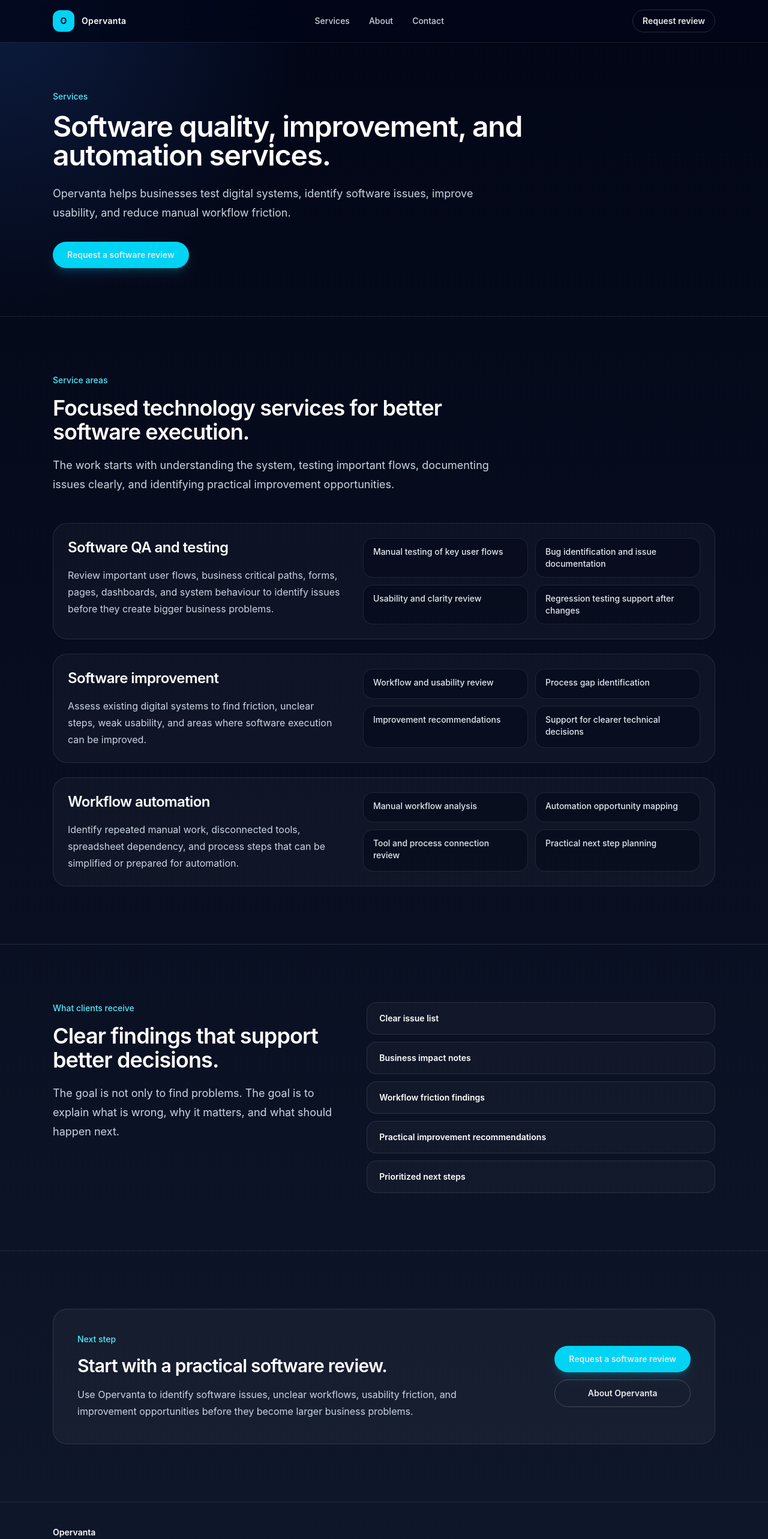
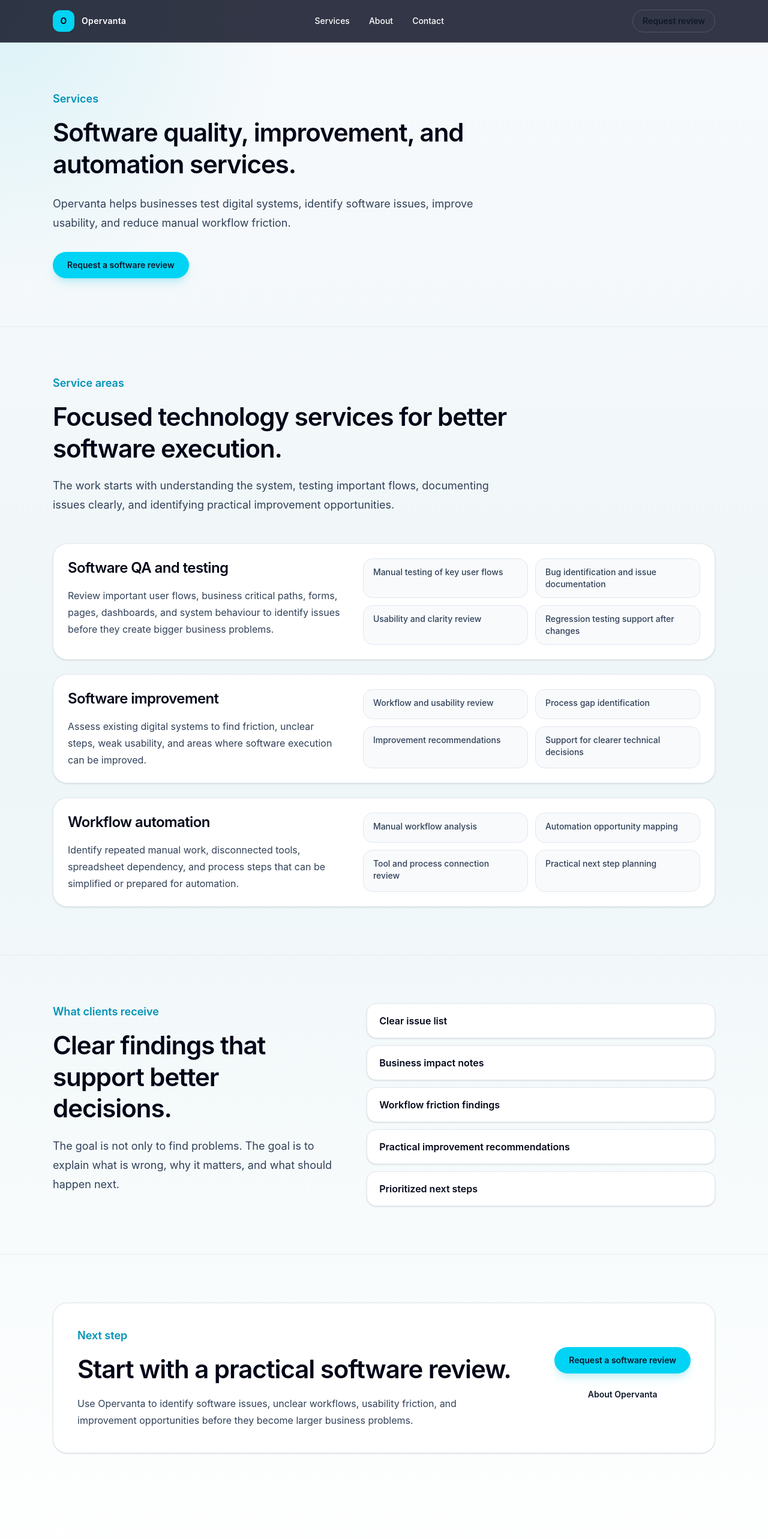
Before and after one commit to Ben-Tor/opervanta-website, a SvelteKit app: page /services in a window 1280 px wide. Shown: the top 2566 px of the page at 60% size. Built offline with nearby package versions, Linux system fonts and the light colour scheme.

Commit message:
Clean up base visual system

```diff
--- a/src/lib/components/layout/Header.svelte
+++ b/src/lib/components/layout/Header.svelte
@@ -14,10 +14,10 @@
 			<span class="text-sm font-semibold tracking-wide text-white">Opervanta</span>
 		</a>
 
-		<nav class="hidden items-center gap-8 text-sm font-medium text-slate-300 md:flex">
+		<nav class="hidden items-center gap-8 text-sm font-medium text-white md:flex">
 			{#each navigationLinks as link}
-				<a href={link.href} class="transition hover:text-white">
-					{link.label}
+				<a href={link.href} class="transition hover:text-cyan-300">
+				{link.label}
 				</a>
 			{/each}
 		</nav>
--- a/src/lib/components/sections/CoreServices.svelte
+++ b/src/lib/components/sections/CoreServices.svelte
@@ -3,16 +3,16 @@
 	import { coreServices } from '$lib/data/services';
 </script>
 
-<section class="border-t border-white/10 py-24">
+<section class="border-t border-slate-200/80 py-20">
 	<Container>
 		<div class="max-w-2xl">
-			<p class="mb-4 text-sm font-medium text-cyan-300">Core services</p>
+			<p class="mb-4 text-lg font-semibold text-cyan-600">Core services</p>
 
-			<h2 class="text-3xl font-semibold tracking-tight text-white sm:text-4xl">
+			<h2 class="max-w-3xl text-3xl font-semibold leading-tight tracking-tight text-slate-950 sm:text-4xl xl:text-[42px]">
 				Practical technology services for better software execution.
 			</h2>
 
-			<p class="mt-5 text-lg leading-8 text-slate-300">
+			<p class="mt-5 text-lg leading-8 text-slate-700">
 				Opervanta starts with focused services that help businesses identify software issues,
 				improve digital systems, and reduce manual workflow friction.
 			</p>
@@ -20,10 +20,10 @@
 
 		<div class="mt-12 grid gap-6 md:grid-cols-3">
 			{#each coreServices as service}
-				<article class="rounded-3xl border border-white/10 bg-white/[0.03] p-6">
-					<h3 class="text-lg font-semibold text-white">{service.title}</h3>
+				<article class="rounded-3xl border border-slate-200 bg-white p-6 shadow-sm">
+					<h3 class="text-lg font-semibold text-slate-950">{service.title}</h3>
 
-					<p class="mt-4 text-sm leading-7 text-slate-400">
+					<p class="mt-4 text-sm leading-7 text-slate-600">
 						{service.description}
 					</p>
 				</article>
--- a/src/lib/components/sections/ProcessSection.svelte
+++ b/src/lib/components/sections/ProcessSection.svelte
@@ -3,16 +3,16 @@
 	import { processSteps } from '$lib/data/process';
 </script>
 
-<section class="border-t border-white/10 py-24">
+<section class="border-t border-slate-200/80 py-20">
 	<Container>
 		<div class="max-w-2xl">
-			<p class="mb-4 text-sm font-medium text-cyan-300">Process</p>
+			<p class="mb-4 text-lg font-semibold text-cyan-600">Process</p>
 
-			<h2 class="text-3xl font-semibold tracking-tight text-white sm:text-4xl">
+			<h2 class="max-w-3xl text-3xl font-semibold leading-tight tracking-tight text-slate-950 sm:text-4xl xl:text-[42px]">
 				A clear process for finding issues and improving execution.
 			</h2>
 
-			<p class="mt-5 text-lg leading-8 text-slate-300">
+			<p class="mt-5 text-lg leading-8 text-slate-700">
 				Opervanta uses a structured approach to understand the system, test important flows,
 				report issues clearly, and support practical improvement.
 			</p>
@@ -20,12 +20,12 @@
 
 		<div class="mt-12 grid gap-6 md:grid-cols-4">
 			{#each processSteps as step}
-				<article class="rounded-3xl border border-white/10 bg-white/[0.03] p-6">
-					<p class="text-sm font-semibold text-cyan-300">{step.step}</p>
+				<article class="rounded-3xl border border-slate-200 bg-white p-6 shadow-sm">
+					<p class="text-lg font-semibold text-cyan-600">{step.step}</p>
 
-					<h3 class="mt-5 text-lg font-semibold text-white">{step.title}</h3>
+					<h3 class="mt-5 text-lg font-semibold text-slate-950">{step.title}</h3>
 
-					<p class="mt-4 text-sm leading-7 text-slate-400">
+					<p class="mt-4 text-sm leading-7 text-slate-600">
 						{step.description}
 					</p>
 				</article>
--- a/src/lib/components/sections/WhyOpervanta.svelte
+++ b/src/lib/components/sections/WhyOpervanta.svelte
@@ -3,17 +3,17 @@
 	import { advantages } from '$lib/data/advantages';
 </script>
 
-<section class="border-t border-white/10 py-24">
+<section class="border-t border-slate-200/80 py-20">
 	<Container>
 		<div class="grid gap-12 lg:grid-cols-[0.9fr_1.1fr] lg:items-start">
 			<div>
-				<p class="mb-4 text-sm font-medium text-cyan-300">Why Opervanta</p>
+				<p class="mb-4 text-lg font-semibold text-cyan-600">Why Opervanta</p>
 
-				<h2 class="text-3xl font-semibold tracking-tight text-white sm:text-4xl">
+				<h2 class="max-w-3xl text-3xl font-semibold leading-tight tracking-tight text-slate-950 sm:text-4xl xl:text-[42px]">
 					Technology work should connect directly to business outcomes.
 				</h2>
 
-				<p class="mt-5 text-lg leading-8 text-slate-300">
+				<p class="mt-5 text-lg leading-8 text-slate-700">
 					Opervanta is built around practical software quality, clear reporting, workflow
 					improvement, and long-term technology capability.
 				</p>
@@ -21,10 +21,10 @@
 
 			<div class="grid gap-4 sm:grid-cols-2">
 				{#each advantages as advantage}
-					<article class="rounded-2xl border border-white/10 bg-white/[0.03] p-5">
-						<h3 class="text-base font-semibold text-white">{advantage.title}</h3>
+					<article class="rounded-2xl border border-slate-200 bg-white p-5 shadow-sm">
+						<h3 class="text-base font-semibold text-slate-950">{advantage.title}</h3>
 
-						<p class="mt-3 text-sm leading-7 text-slate-400">
+						<p class="mt-3 text-sm leading-7 text-slate-600">
 							{advantage.description}
 						</p>
 					</article>
--- a/src/routes/layout.css
+++ b/src/routes/layout.css
@@ -3,8 +3,8 @@
 :root {
         font-family:
                 Inter, ui-sans-serif, system-ui, -apple-system, BlinkMacSystemFont, 'Segoe UI', sans-serif;
-	color: #e5e7eb;
-	background: #020617;
+        color: #0f172a;
+        background: #f8fafc;
         font-synthesis: none;
         text-rendering: optimizeLegibility;
         -webkit-font-smoothing: antialiased;
@@ -20,9 +20,9 @@
         min-width: 320px;
         min-height: 100vh;
         background:
-		radial-gradient(circle at top left, rgba(59, 130, 246, 0.18), transparent 32rem),
-		linear-gradient(180deg, #020617 0%, #0f172a 100%);
-	color: #e5e7eb;
+                radial-gradient(circle at top left, rgba(6, 182, 212, 0.12), transparent 30rem),
+                linear-gradient(180deg, #f8fafc 0%, #eef6f8 48%, #ffffff 100%);
+        color: #0f172a;
 }
 
 button,
@@ -36,3 +36,7 @@
         color: inherit;
         text-decoration: none;
 }
+
+::selection {
+        background: rgba(6, 182, 212, 0.22);
+}
--- a/src/routes/services/+page.svelte
+++ b/src/routes/services/+page.svelte
@@ -13,15 +13,15 @@
 </svelte:head>
 
 <main>
-	<section class="border-b border-white/10 py-20">
+	<section class="border-b border-slate-200/80 py-20">
 		<Container>
-			<p class="mb-4 text-sm font-medium text-cyan-300">Services</p>
+			<p class="mb-4 text-lg font-semibold text-cyan-600">Services</p>
 
-			<h1 class="max-w-4xl text-4xl font-semibold tracking-tight text-white sm:text-5xl">
+			<h1 class="max-w-3xl text-3xl font-semibold leading-tight tracking-tight text-slate-950 sm:text-4xl xl:text-[42px]">
 				Software quality, improvement, and automation services.
 			</h1>
 
-			<p class="mt-6 max-w-3xl text-lg leading-8 text-slate-300">
+			<p class="mt-6 max-w-3xl text-lg leading-8 text-slate-700">
 				Opervanta helps businesses test digital systems, identify software issues, improve
 				usability, and reduce manual workflow friction.
 			</p>
@@ -32,16 +32,16 @@
 		</Container>
 	</section>
 
-	<section id="services-overview" class="border-b border-white/10 py-24">
+	<section id="services-overview" class="border-b border-slate-200/80 py-20">
 		<Container>
 			<div class="max-w-3xl">
-				<p class="mb-4 text-sm font-medium text-cyan-300">Service areas</p>
+				<p class="mb-4 text-lg font-semibold text-cyan-600">Service areas</p>
 
-				<h2 class="text-3xl font-semibold tracking-tight text-white sm:text-4xl">
+				<h2 class="max-w-3xl text-3xl font-semibold leading-tight tracking-tight text-slate-950 sm:text-4xl xl:text-[42px]">
 					Focused technology services for better software execution.
 				</h2>
 
-				<p class="mt-5 text-lg leading-8 text-slate-300">
+				<p class="mt-5 text-lg leading-8 text-slate-700">
 					The work starts with understanding the system, testing important flows, documenting
 					issues clearly, and identifying practical improvement opportunities.
 				</p>
@@ -49,20 +49,22 @@
 
 			<div class="mt-12 grid gap-6">
 				{#each serviceDetails as service}
-					<article class="rounded-3xl border border-white/10 bg-white/[0.03] p-6">
+					<article class="rounded-3xl border border-slate-200 bg-white p-6 shadow-sm">
 						<div class="grid gap-8 lg:grid-cols-[0.9fr_1.1fr]">
 							<div>
-								<h3 class="text-2xl font-semibold tracking-tight text-white">{service.title}</h3>
+								<h3 class="text-2xl font-semibold tracking-tight text-slate-950">
+									{service.title}
+								</h3>
 
-								<p class="mt-4 text-base leading-7 text-slate-300">
+								<p class="mt-4 text-base leading-7 text-slate-700">
 									{service.summary}
 								</p>
 							</div>
 
 							<div class="grid gap-3 sm:grid-cols-2">
 								{#each service.points as point}
-									<div class="rounded-2xl border border-white/10 bg-slate-950/50 px-4 py-3">
-										<p class="text-sm font-medium text-slate-200">{point}</p>
+									<div class="rounded-2xl border border-slate-200 bg-slate-50 px-4 py-3">
+										<p class="text-sm font-medium text-slate-700">{point}</p>
 									</div>
 								{/each}
 							</div>
@@ -73,17 +75,17 @@
 		</Container>
 	</section>
 
-	<section class="border-b border-white/10 py-24">
+	<section class="border-b border-slate-200/80 py-20">
 		<Container>
 			<div class="grid gap-12 lg:grid-cols-[0.9fr_1.1fr] lg:items-start">
 				<div>
-					<p class="mb-4 text-sm font-medium text-cyan-300">What clients receive</p>
+					<p class="mb-4 text-lg font-semibold text-cyan-600">What clients receive</p>
 
-					<h2 class="text-3xl font-semibold tracking-tight text-white sm:text-4xl">
+					<h2 class="max-w-3xl text-3xl font-semibold leading-tight tracking-tight text-slate-950 sm:text-4xl xl:text-[42px]">
 						Clear findings that support better decisions.
 					</h2>
 
-					<p class="mt-5 text-lg leading-8 text-slate-300">
+					<p class="mt-5 text-lg leading-8 text-slate-700">
 						The goal is not only to find problems. The goal is to explain what is wrong, why it
 						matters, and what should happen next.
 					</p>
@@ -91,8 +93,8 @@
 
 				<div class="grid gap-3">
 					{#each deliverables as deliverable}
-						<div class="rounded-2xl border border-white/10 bg-white/[0.03] px-5 py-4">
-							<p class="text-sm font-semibold text-white">{deliverable}</p>
+						<div class="rounded-2xl border border-slate-200 bg-white px-5 py-4 shadow-sm">
+							<p class="text-base font-semibold text-slate-950">{deliverable}</p>
 						</div>
 					{/each}
 				</div>
@@ -100,18 +102,18 @@
 		</Container>
 	</section>
 
-	<section class="py-24">
+	<section class="py-20">
 		<Container>
-			<div class="rounded-3xl border border-white/10 bg-white/[0.04] p-8 sm:p-10">
+			<div class="rounded-3xl border border-slate-200 bg-white p-8 shadow-sm sm:p-10">
 				<div class="grid gap-8 lg:grid-cols-[1fr_auto] lg:items-center">
 					<div>
-						<p class="mb-4 text-sm font-medium text-cyan-300">Next step</p>
+						<p class="mb-4 text-lg font-semibold text-cyan-600">Next step</p>
 
-						<h2 class="text-3xl font-semibold tracking-tight text-white">
+						<h2 class="max-w-3xl text-3xl font-semibold leading-tight tracking-tight text-slate-950 sm:text-4xl xl:text-[42px]">
 							Start with a practical software review.
 						</h2>
 
-						<p class="mt-4 max-w-2xl text-base leading-7 text-slate-300">
+						<p class="mt-4 max-w-2xl text-base leading-7 text-slate-700">
 							Use Opervanta to identify software issues, unclear workflows, usability friction,
 							and improvement opportunities before they become larger business problems.
 						</p>
```
Also changed, not shown: src/lib/components/sections/FinalCTA.svelte (+7 -11 lines), src/lib/components/sections/Hero.svelte (+9 -9 lines), src/lib/components/sections/ProblemSection.svelte (+7 -7 lines), src/routes/about/+page.svelte (+19 -19 lines), src/routes/contact/+page.svelte (+21 -21 lines). Lines whose indentation alone changed are shown as unchanged.
